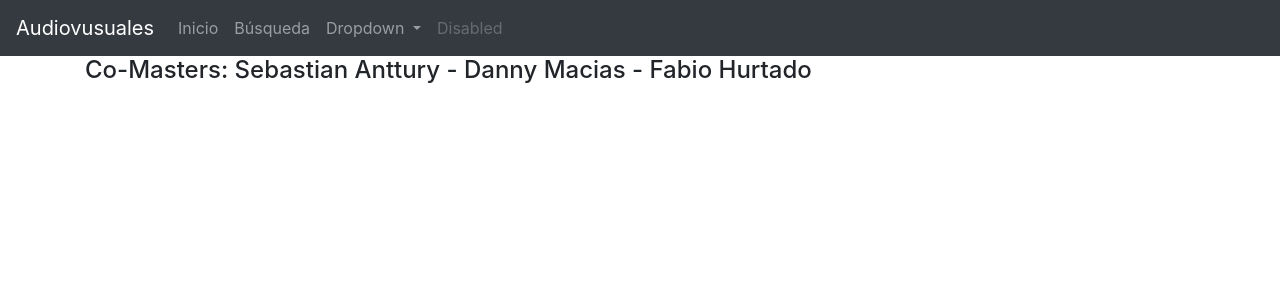
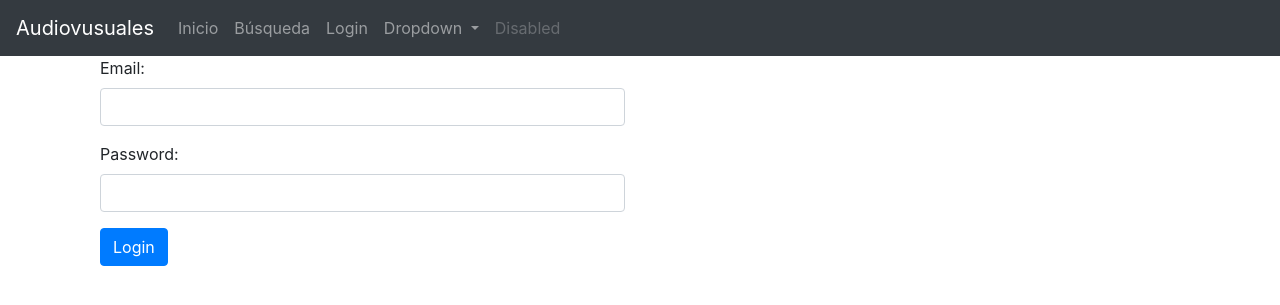
Before and after one commit to santtury/ProyectoAudiovisuales, a Flask app: page /login in a window 1280 px wide. Shown: the top 305 px of the page. Run offline with Flask 2, Linux system fonts and the light colour scheme; parts of the project's set-up code (start-up, migrations or seed data) failed here and were passed over; some libraries are stand-ins or nearby versions.

Commit message:
Se realizo el login a medias

```diff
--- a/app/static/App.py
+++ b/app/static/App.py
@@ -2,6 +2,7 @@ from flask import Flask, render_template, request, redirect, url_for, flash,sess
 from flask_mysqldb import MySQL,MySQLdb
 from flask import Flask
 import time
+import os
 
 
 app = Flask(__name__)
@@ -37,18 +38,20 @@ def getTime():
 def login():
     if request.method == 'POST':
         email = request.form['email']
-        password = request.form['password'].encode('utf-8')
+        password = request.form['password']
 
         curl = mysql.connection.cursor(MySQLdb.cursors.DictCursor)
         curl.execute("SELECT * FROM profesores WHERE email=%s",(email,))
         user = curl.fetchone()
+        print(str(password))
+
         curl.close()
+        if len(user) > 0:
+            if str(user["contraseña"])==str(password):
 
-        if len(user) > 0:
-            if (password, user["password"].encode('utf-8')) == user["password"].encode('utf-8'):
-                session['name'] = user['name']
-                session['email'] = user['email']
-                return render_template("index.html")
+               # session['name'] = user['name']
+               # session['email'] = user['email']
+                return render_template("buscarprofesor.html")
             else:
                 return "Error password and email not match"
         else:
@@ -123,6 +126,7 @@ def Busqueda():
     return render_template('buscarprofesor.html')
 
 
+
 @app.route('/Buscar', methods = ['POST'])
 def Buscar():
     if request.method == 'POST':
--- a/app/static/templates/login.html
+++ b/app/static/templates/login.html
@@ -1,9 +1,6 @@
 {% extends 'prueba.html' %}
 
-{% block title %} Login {% endblock %}
-
-
-{% block content %}
+{% block body %}
 
 
 <div class="container">
--- a/app/static/templates/prueba.html
+++ b/app/static/templates/prueba.html
@@ -27,6 +27,9 @@
                 </li>
                 <li class="nav-item">
                     <a class="nav-link" href="/Busqueda">Búsqueda</a>
+                </li>
+                <li class="nav-item">
+                    <a class="nav-link" href="/login">Login</a>
                 </li>
                 <li class="nav-item dropdown">
                     <a class="nav-link dropdown-toggle" href="#" id="navbarDropdown" role="button"
```
